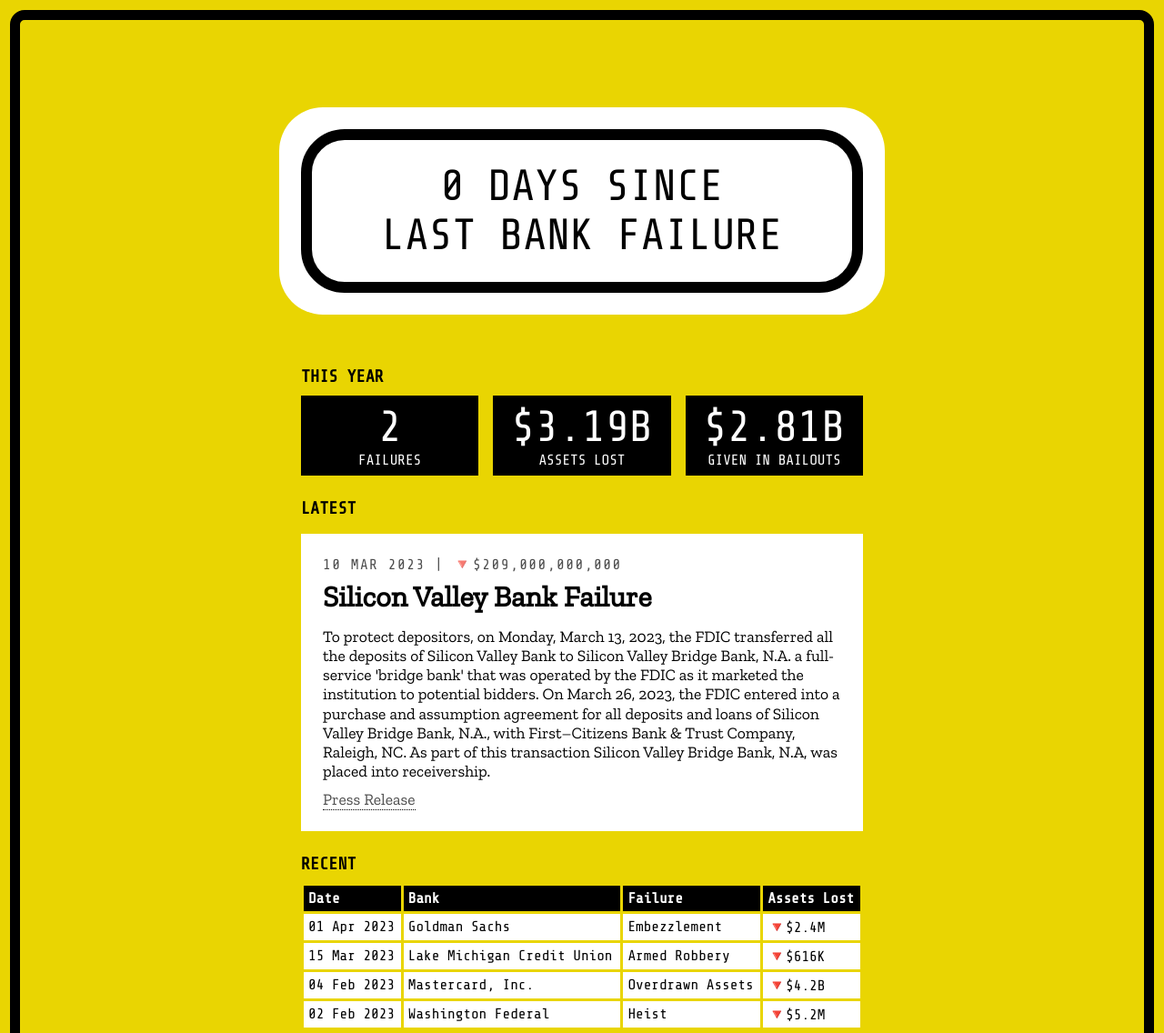
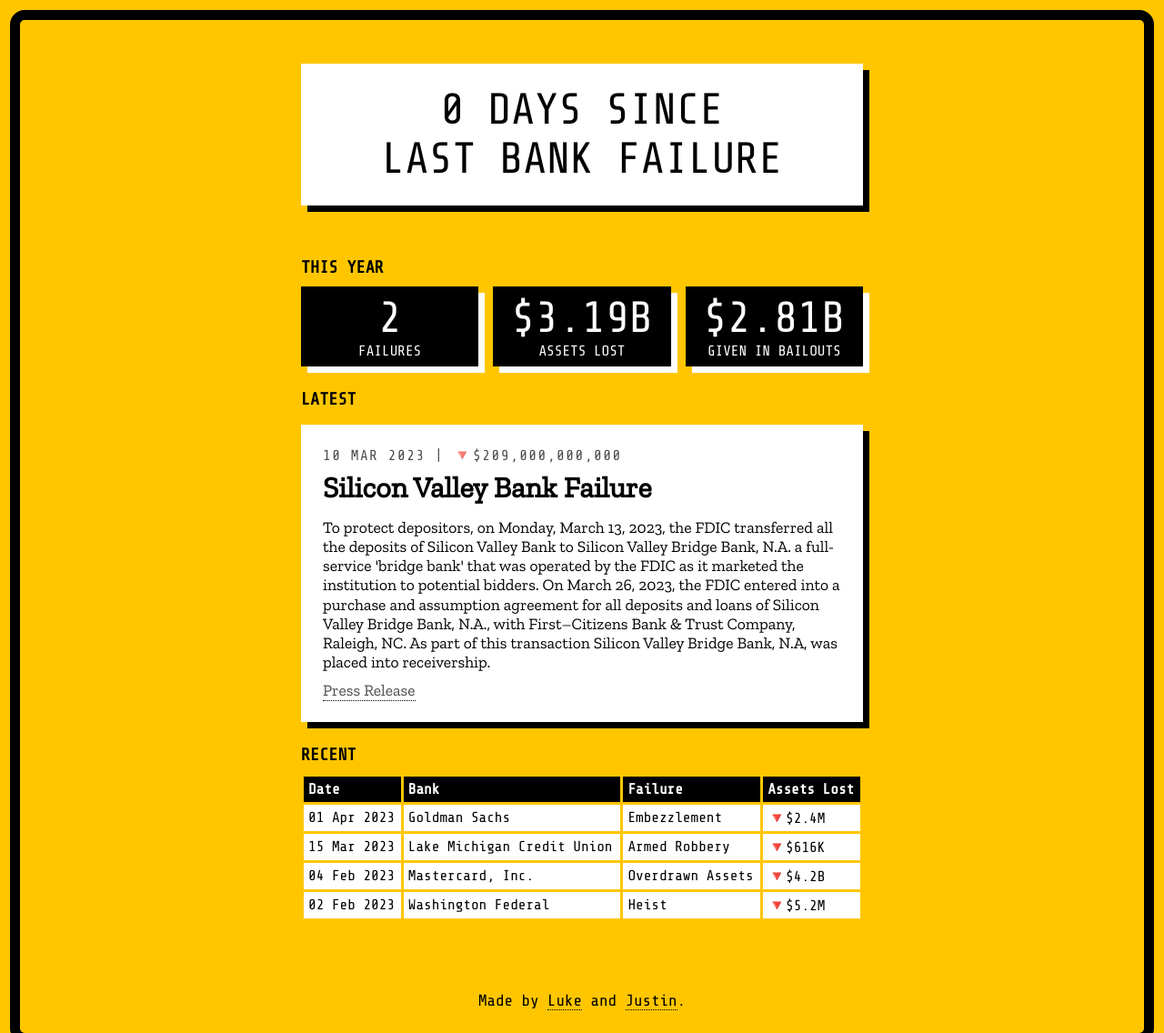
Before and after one commit to justinandersun/xyz, a plain HTML site: page index.html in a window 1280 px wide. Shown: the top 1136 px of the page at 91% size. Drawn offline with Linux system fonts and the light colour scheme.

Commit message:
css tweaks

```diff
--- a/style.css
+++ b/style.css
@@ -10,7 +10,12 @@
 }
 
 /* COLOR */
-
+:root {
+  --caution: #E9D502;
+  --amber: #FFC600;
+  --warning: #FF9E0D;
+  --construction: #FE5000;
+}
 
 /* BASE */
 * {
@@ -20,8 +25,8 @@
 
 body {
   font-family: ShareTech, monospace;
-  border: 0.7em solid #E9D502;
-  background-color: #E9D502;
+  border: 0.7em solid var(--amber);
+  background-color: var(--amber);
   min-height: 100vh;
 }
 
@@ -34,10 +39,10 @@ main {
 /* COUNTER */
 .counter {
   width: 50%;
-  margin: 2em auto 1em auto;
-  padding: 0.5em;
+  margin: 1em auto;
+/*  padding: 0.5em;*/
   background-color: #fff;
-  border-radius: 1em;
+/*  border-radius: 1em;*/
   text-align: center;
   text-transform: uppercase;
   font-size: 3em;
@@ -45,8 +50,9 @@ main {
 
   .counter-inside {
     padding: 0.5em;
-    border-radius: 1em;
-    border: 0.25em solid #000;
+    box-shadow: 7px 7px #000;
+/*    border-radius: 1em;*/
+/*    border: 0.25em solid #000;*/
   }
 
   @property --num {
@@ -100,6 +106,7 @@ h3 {
     text-align: center;
     background-color: #000;
     color: #fff;
+    box-shadow: 7px 7px #fff;
   }
 
   .number {
@@ -121,6 +128,7 @@ h3 {
     margin: 0.5em auto;
     background-color: #fff;
     padding: 1.5em;
+    box-shadow: 7px 7px #000;
   }
 
   .date {
@@ -157,7 +165,7 @@ h3 {
 }
 
   table {
-    border: 0.2em solid #E9D502;
+    border: 0.2em solid var(--amber);
     border-collapse: collapse;
     padding: 5px;
     width: 100%;
@@ -166,14 +174,14 @@ h3 {
   }
 
   table th {
-    border: 0.2em solid #E9D502;
+    border: 0.2em solid var(--amber);
     padding: 5px;
     background-color: #000;
     color: #fff;
   }
 
   table td {
-    border: 0.2em solid #E9D502;
+    border: 0.2em solid var(--amber);
     padding: 5px;
     background-color: #fff;
     color: #000;
```
